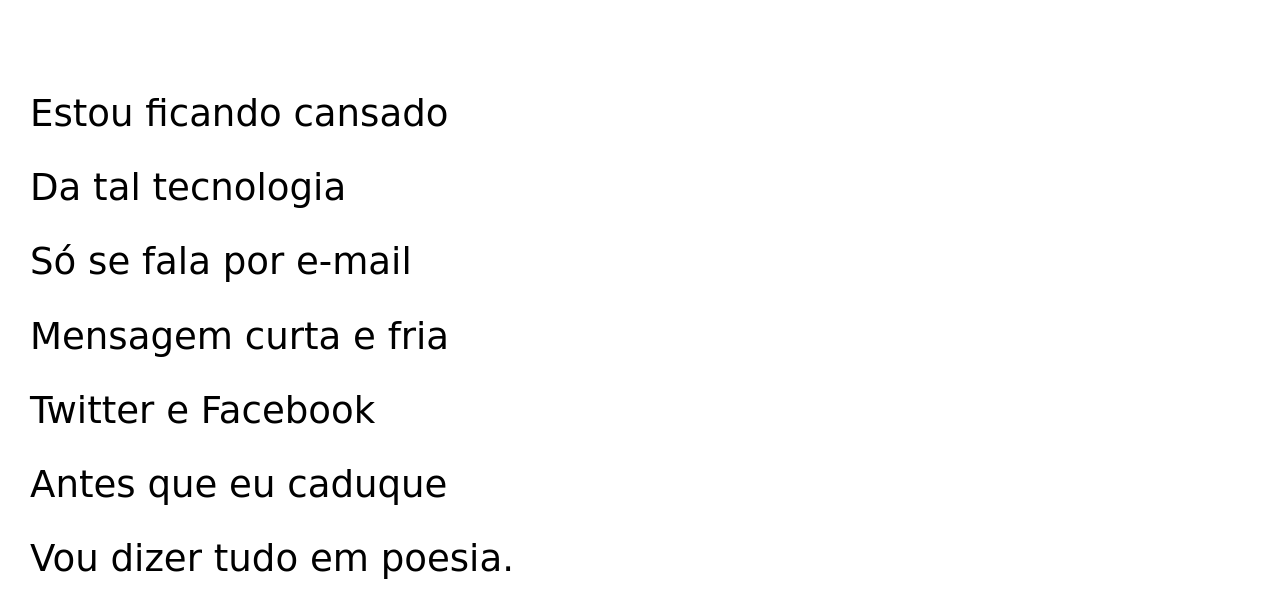
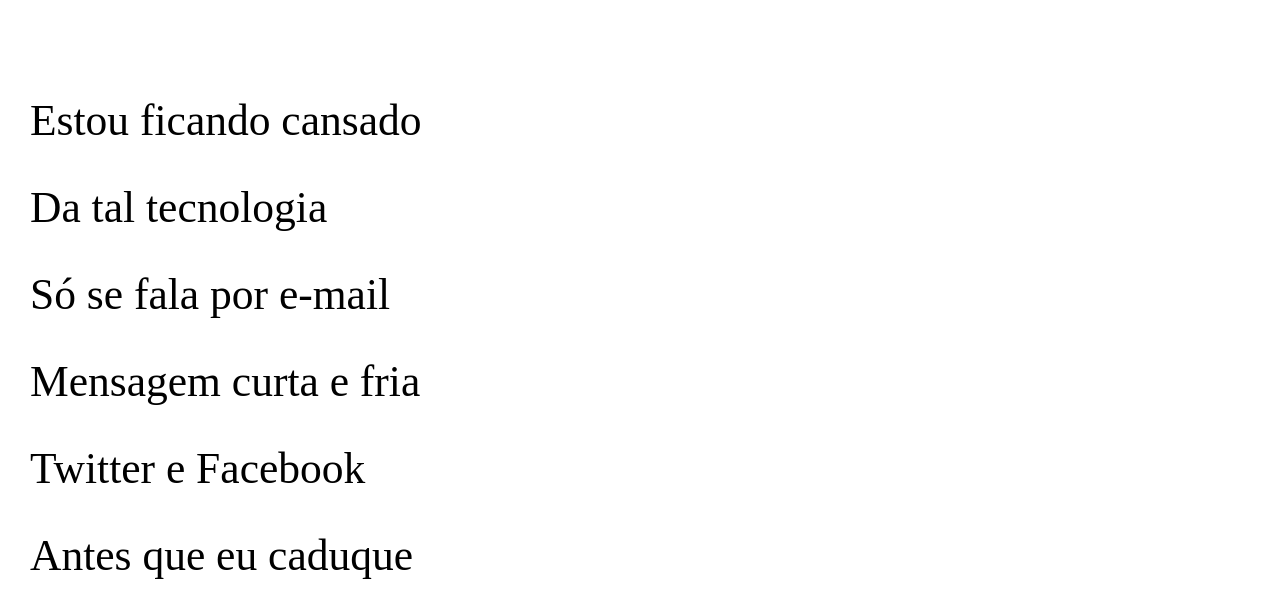
Before and after one commit to Cauaresende/projeto-cordel, a plain HTML site: page index.html in a window 1280 px wide. Shown: the part 192-800 px from the top of the page. Drawn offline with Linux system fonts and the light colour scheme.

Commit message:
atualização

```diff
--- a/estilo/style.css
+++ b/estilo/style.css
@@ -6,9 +6,8 @@
 
 :root{
     --fonte1: Verdana, Geneva, Tahoma, sans-serif;
-    --fonte2: 'Passion One', cursive;
-    --fonte3: 'Sriracha', cursive;
-
+    --fonte2: 'Passion One';
+    --fonte3: 'Sriracha';
 }
 
 * {
@@ -56,7 +55,7 @@ section{
     line-height: 2em;
     padding-left: 30px;
     font-family: var(--fonte3);
-    font-size: 2.9vw;
+    font-size: 3.4vw;
 }
 
 section > p{
```
